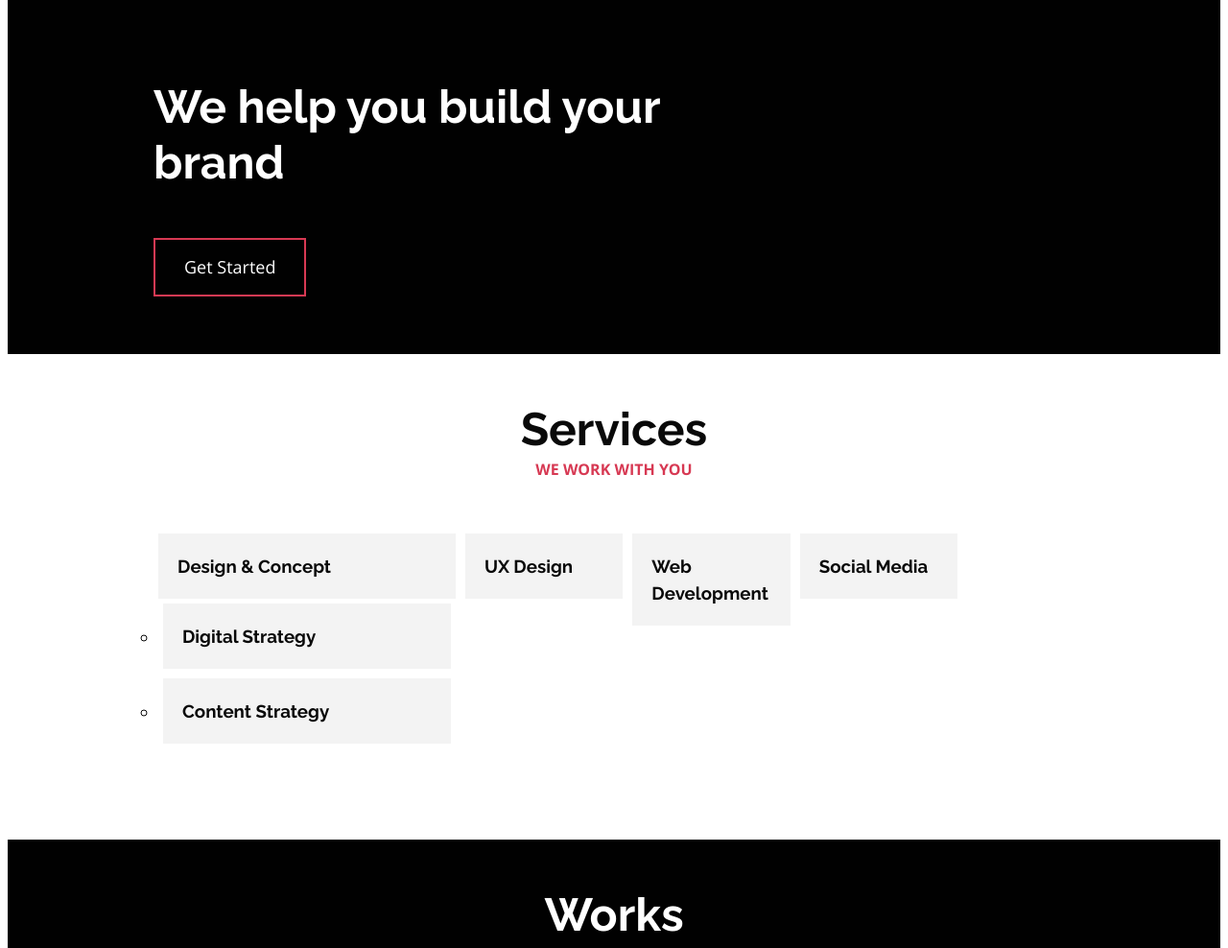
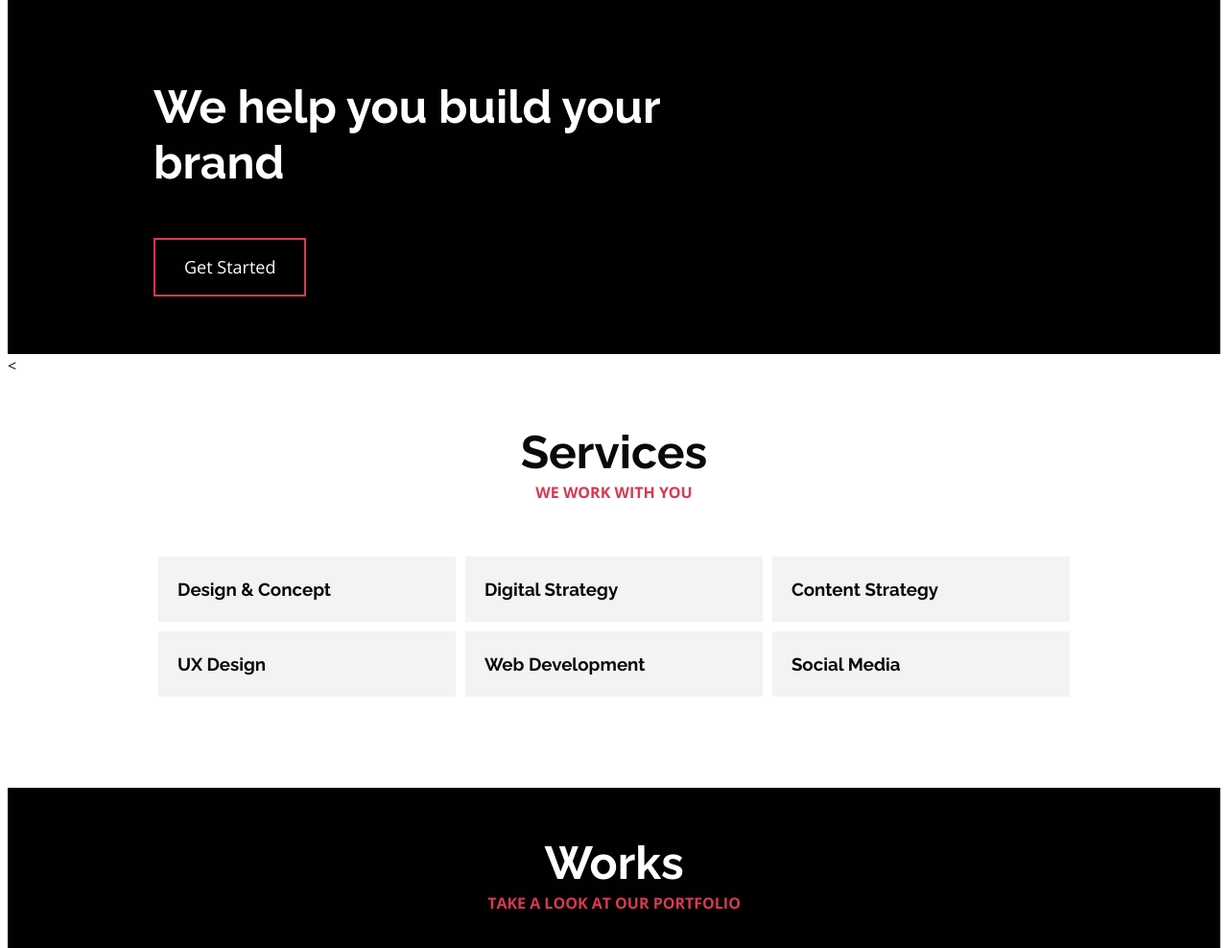
Before and after one commit to fsood/alx_html_css, a plain HTML site: page flexbox/3-index.html in a window 1280 px wide. Shown: the part 85-1073 px from the top of the page at 96% size. Drawn offline with nearby package versions, Linux system fonts and the light colour scheme.

Commit message:
first commit

```diff
--- a/flexbox/3-index.html
+++ b/flexbox/3-index.html
@@ -60,6 +60,7 @@
       </section>
       <!– Services section –>
 
+      <<!-- Services section -->
 <section id="services" class="section section-services">
   <div class="container">
     <header class="section-header">
@@ -68,7 +69,7 @@
     </header>
     <div class="section-body">
       <ul class="row">
-              <ul class="col-1-3">
+        <li class="col-1-3">
           <div class="card-services">
             <h3 class="card-title"><a href="#">Design & Concept</a></h3>
           </div>
@@ -83,8 +84,6 @@
             <h3 class="card-title"><a href="#">Content Strategy</a></h3>
           </div>
         </li>
-            </ul>
-            <ul class="row">
         <li class="col-1-3">
           <div class="card-services">
             <h3 class="card-title"><a href="#">UX Design</a></h3>
--- a/flexbox/4-styles.css
+++ b/flexbox/4-styles.css
@@ -161,31 +161,26 @@
     margin-right: auto;
   }
 
-  /* Grid
-      ============================= */
-
-      .row {
-        display: flex; /* Add this line */
-        margin: 0;
+  /* Grid ============================= */
+ul.row {
+  margin: -1rem;
   padding: 0;
   list-style: none;
+  display: flex;
 }
 
 [class*='col-'] {
   margin: 1rem;
-        /* Remove float: left; */
 }
 
 .col-1-3 {
-        flex-basis: 33.33%;
+  width: calc((100% / 3) - 2rem);
 }
 
 .col-1-2 {
-        flex-basis: 50%;
+  width: calc((100% / 2) - 2rem);
 }
 
- /* Grid
-============================= */
 
 ul.row {
   margin: -1rem;
--- a/flexbox/5-styles.css
+++ b/flexbox/5-styles.css
@@ -45,6 +45,8 @@
 
     /** HEADER **/
     --header-padding: 4rem 0 0;
+  --header-background: transparent;
+  --header-box-shadow: none;x
     /* --header-logo-position: relative;
     --header-logo-link-display: inline-block;
     --header-logo-link-position: absolute;
--- a/flexbox/6-styles.css
+++ b/flexbox/6-styles.css
@@ -25,7 +25,7 @@
     --line-height-base: 1.5;
     --line-height-big: 1.8;
 
-
+    --header-padding: 4rem 0 0;
 
     /** SECTION **/
     --section-padding: 5rem 0;
@@ -223,15 +223,15 @@ ul.row {
 
   .nav .nav-item {
     --nav-item-margin: 0 0 0 2rem;
-    /* font-family: var(--nav-item-font-family);
+    font-family: var(--nav-item-font-family);
     font-weight: var(--nav-item-font-weight);
     font-size: var(--nav-item-font-size);
     letter-spacing: var(--nav-item-letter-spacing);
-    display: var(--nav-item-display);
-    margin: var(--nav-item-margin); */
   }
+
   .nav .nav-item + .nav-item {
     margin: var(--nav-item-margin);
+
   }
 
   .nav .nav-link {
```
Also changed, not shown: flexbox/1-index.html (+1 -1 lines), flexbox/2-index.html (+1 -1 lines), flexbox/7-styles.css (indentation only). Lines whose indentation alone changed are shown as unchanged.
